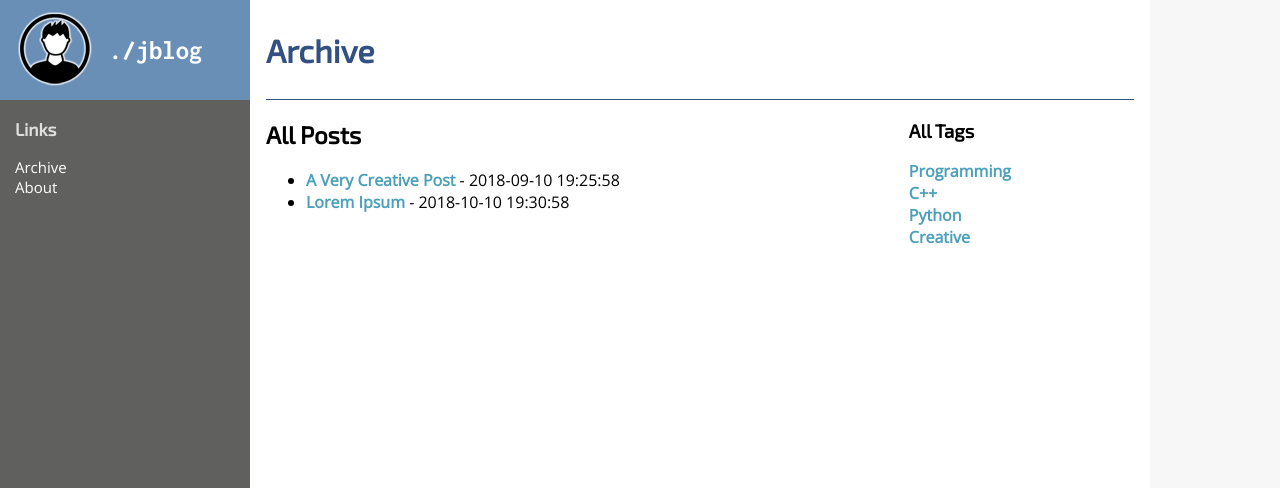
After one commit to justacid/jblog, a Flask app: page /archive in a window 1280 px wide. The commit adds this page. Shown: the top 488 px of the page. Run offline with Flask 2, Linux system fonts and the light colour scheme; data comes from the database, SQL or seed files in the repository; both versions use the stored data as it was after the commit.

Commit message:
Use sqlite database instead of raw files.

```diff
--- a/app.py
+++ b/app.py
@@ -1,43 +1,72 @@
+from collections import defaultdict
+import datetime
+
 from flask import Flask, render_template, request, abort
-from post import Post, load_posts, posts_by_year
 from werkzeug.contrib.atom import AtomFeed
-import datetime
+
+import database as db
 
 
 app = Flask(__name__)
 
 
 @app.route("/")
-def index():
-    posts = load_posts("static/posts/")
-    return render_template("index.html", newest=posts[0], posts=posts_by_year(posts))
+def index_page():
+    with db.session_context() as session:
+        posts = session.query(db.Post).order_by(db.Post.published.desc()).limit(10)
+        tags = session.query(db.Tag).join(
+            db.Post2Tag, db.Tag.rowid == db.Post2Tag.tag_id).filter(
+                db.Post2Tag.post_id == posts[0].rowid).all()
+        return render_template("index.html", post=posts[0], older_posts=posts, tags=tags)
 
 
 @app.route("/post", methods=["GET"])
-def render_post():
+def post_page():
     post_id = request.args["id"]
-    posts = load_posts("static/posts/")
-
-    for post in posts:
-        if post.post_id == post_id:
-            break
-    else:
-        abort(404)
-
-    return render_template("post.html", post=post, posts=posts_by_year(posts))
+    with db.session_context() as session:
+        post = session.query(db.Post).get(post_id)
+        posts = session.query(db.Post).order_by(db.Post.published.desc()).limit(10)
+        tags = session.query(db.Tag).join(
+            db.Post2Tag, db.Tag.rowid == db.Post2Tag.tag_id).filter(
+                db.Post2Tag.post_id == post_id).all()
+        if post is None:
+            abort(404)
+        return render_template("post.html", post=post, older_posts=posts, tags=tags)
 
 
 @app.route("/feed")
-def feed():
-    posts = load_posts("static/posts/")
-    feed = AtomFeed(title="Recent Articles", feed_url=request.url, url=request.url_root)
+def feed_page():
+    with db.session_context() as session:
+        posts = session.query(db.Post).order_by(db.Post.published).limit(10)
+        feed = AtomFeed(title="Recent Posts", feed_url=request.url, url=request.url_root)
 
-    for post in posts[:min(10, len(posts))]:
-        feed.add(post.title, post.html, content_type="html",
-                 url="{0}/post?id={1}".format(request.url_root, post.post_id),
-                 updated=post.date, published=post.date)
+        for post in posts:
+            updated = post.published if post.last_modified is None else post.last_modified
+            feed.add(post.title, post.html, content_type="html",
+                    url="{0}/post?id={1}".format(request.url_root, post.rowid),
+                    updated=updated, published=post.published)
 
-    return feed.get_response()
+        return feed.get_response()
+
+
+@app.route("/archive", methods=["GET"])
+def archive_page():
+    tag_filter = request.args.get("tag", None)
+    with db.session_context() as session:
+        if tag_filter:
+            posts = session.query(db.Post).join(
+                db.Post2Tag, db.Post.rowid == db.Post2Tag.post_id).join(
+                    db.Tag, db.Tag.rowid == db.Post2Tag.tag_id).filter(
+                        db.Tag.tag == tag_filter).all()
+        else:
+            posts = session.query(db.Post).order_by(db.Post.published).all()
+        tags = session.query(db.Tag).all()
+        return render_template("archive.html", tags=tags, posts=posts, tag_filter=tag_filter)
+
+
+@app.route("/about")
+def about_page():
+    return render_template("about.html")
 
 
 @app.errorhandler(404)
--- /dev/null
+++ b/database.py
@@ -0,0 +1,84 @@
+from contextlib import contextmanager
+
+from sqlalchemy import create_engine
+from sqlalchemy import Column, Integer, String, DateTime
+from sqlalchemy.orm import sessionmaker
+from sqlalchemy.ext.declarative import declarative_base
+import markdown
+from markdown.extensions.toc import TocExtension
+
+
+_Base = declarative_base()
+_engine = create_engine("sqlite:///blog.db")
+_Session = sessionmaker(bind=_engine)
+
+
+class Post(_Base):
+    __tablename__ = "posts"
+
+    rowid = Column(Integer, primary_key=True)
+    title = Column(String)
+    text = Column(String)
+    published = Column(DateTime)
+    last_modified = Column(DateTime)
+
+    def __init__(self):
+        super().__init__()
+
+    @property
+    def html(self):
+        md_converter = markdown.Markdown(extensions=[
+            TocExtension(baselevel=2, marker=""),
+            "markdown.extensions.fenced_code",
+            "markdown.extensions.codehilite"
+        ])
+        return md_converter.convert(self.text)
+
+    @property
+    def toc(self):
+        md_converter = markdown.Markdown(extensions=[
+            TocExtension(baselevel=2, marker=""),
+            "markdown.extensions.fenced_code",
+            "markdown.extensions.codehilite"
+        ])
+        md_converter.convert(self.text)
+        return md_converter.toc
+
+    def __repr__(self):
+        return "<Post(title='{0}', published='{1}', ...)>".format(
+            self.title, self.published)
+
+
+class Tag(_Base):
+    __tablename__ = "tags"
+
+    rowid = Column(Integer, primary_key=True)
+    tag = Column(String)
+
+    def __repr__(self):
+        return "<Tag(tag='{0}')>".format(self.tag)
+
+
+class Post2Tag(_Base):
+    __tablename__ = "posts2tags"
+
+    rowid = Column(Integer, primary_key=True)
+    post_id = Column(Integer)
+    tag_id = Column(Integer)
+
+    def __repr__(self):
+        return "<Post2Tag(post_id='{0}', tag_id='{1}')>".format(
+            self.post_id, self.tag_id)
+
+
+@contextmanager
+def session_context():
+    session = _Session()
+    try:
+        yield session
+        session.commit()
+    except:
+        session.rollback()
+        raise
+    finally:
+        session.close()
--- a/static/styles.css
+++ b/static/styles.css
@@ -116,6 +116,18 @@ a {
     padding-right: 1em;
 }
 
+.last-modified {
+    font-family: 'Open Sans', sans-serif;
+    font-size: 70%;
+    color: #325182;
+}
+
+.published {
+    font-family: 'Open Sans', sans-serif;
+    font-size: 70%;
+    color: #325182;
+}
+
 .codehilite {
     border: dotted;
     border-width: 1px;
--- /dev/null
+++ b/templates/archive.html
@@ -0,0 +1,23 @@
+{% extends "layout.html" %}
+
+{% block header %}
+    <h1>Archive</h1>
+{% endblock %}
+
+{% block content %}
+    <h2>All Posts {% if tag_filter %} with Tag '{{ tag_filter }}' {% endif %} </h2>
+    <ul>
+        {% for post in posts %}
+            <li><a href="{{ url_for('post_page', id=post.rowid) }} ">{{ post.title}}</a> - {{ post.published }}</li>
+        {% endfor %}
+    </ul>
+{% endblock %}
+
+{% block infobar %}
+    <ul>
+        <li><h3>All Tags</h3></li>
+        {% for tag in tags %}
+            <li><a href="{{ url_for('archive_page', tag=tag.tag) }}">{{ tag.tag }}</a></li>
+        {% endfor %}
+    </ul>
+{% endblock %}
--- a/templates/layout.html
+++ b/templates/layout.html
@@ -3,7 +3,7 @@
 <html lang="en">
 <head>
     <meta charset="utf-8">
-    <title>Justacid's Blog</title>
+    <title>JBlog</title>
 
     <link href="https://fonts.googleapis.com/css?family=Exo+2|Open+Sans" rel="stylesheet">
     <link href="https://fonts.googleapis.com/css?family=Inconsolata:400,700" rel="stylesheet">
@@ -12,26 +12,25 @@
     <link href="{{ url_for('static', filename='code-styles.css') }}" rel="stylesheet" type="text/css">
     <link href="{{ url_for('static', filename='favicon.ico') }}" rel="shortcut icon" type="image/x-icon">
 
-    <link rel="alternate" type="application/atom+xml" title="justacid's blog" href="{{ url_for('feed') }}">
+    <link rel="alternate" type="application/atom+xml" title="justacid's blog" href="{{ url_for('feed_page') }}">
 </head>
 <body>
     <div id="sidebar-container">
         <div id="logo-container">
             <div id="logo">
-                <a href="{{ url_for('index') }}">
+                <a href="{{ url_for('index_page') }}">
                     <img src="{{ url_for('static', filename="logo.png") }}"/>
                 </a>
             </div>
-            <a id="home-link" href="{{ url_for('index') }}">justacid</a>
+            <a id="home-link" href="{{ url_for('index_page') }}">./jblog</a>
         </div>
         <div id="sidebar">
             {% block sidebar %}
-                <h3>Navigation</h3>
+                <h3>Links</h3>
                 <div class="toc">
                     <ul>
-                        <li><a href="#">Blog</a></li>
-                        <li><a href="#">About</a></li>
-                        <li><a href="#">Contact</a></li>
+                        <li><a href="{{ url_for('archive_page') }}">Archive</a></li>
+                        <li><a href="{{ url_for('about_page') }}">About</a></li>
                     </ul>
                 </div>
             {% endblock %}
@@ -46,12 +45,7 @@
                 {% block content %}{% endblock %}
             </div>
             <div id="infobar">
-                <ul>
-                    <li><h3>Archive</h3></li>
-                    {% for year in posts %}
-                        <li><a href="{{ url_for('index') }}#{{ year }}">{{ year }}</a></li>
-                    {% endfor %}
-                </ul>
+                {% block infobar %}{% endblock %}
             </div>
         </div>
     </div>
```
Also changed, not shown: post.py (deleted, +0 -47 lines), templates/about.html (added, +12 -0 lines), templates/index.html (+22 -11 lines), templates/post.html (+16 -4 lines), blog.db (added).
